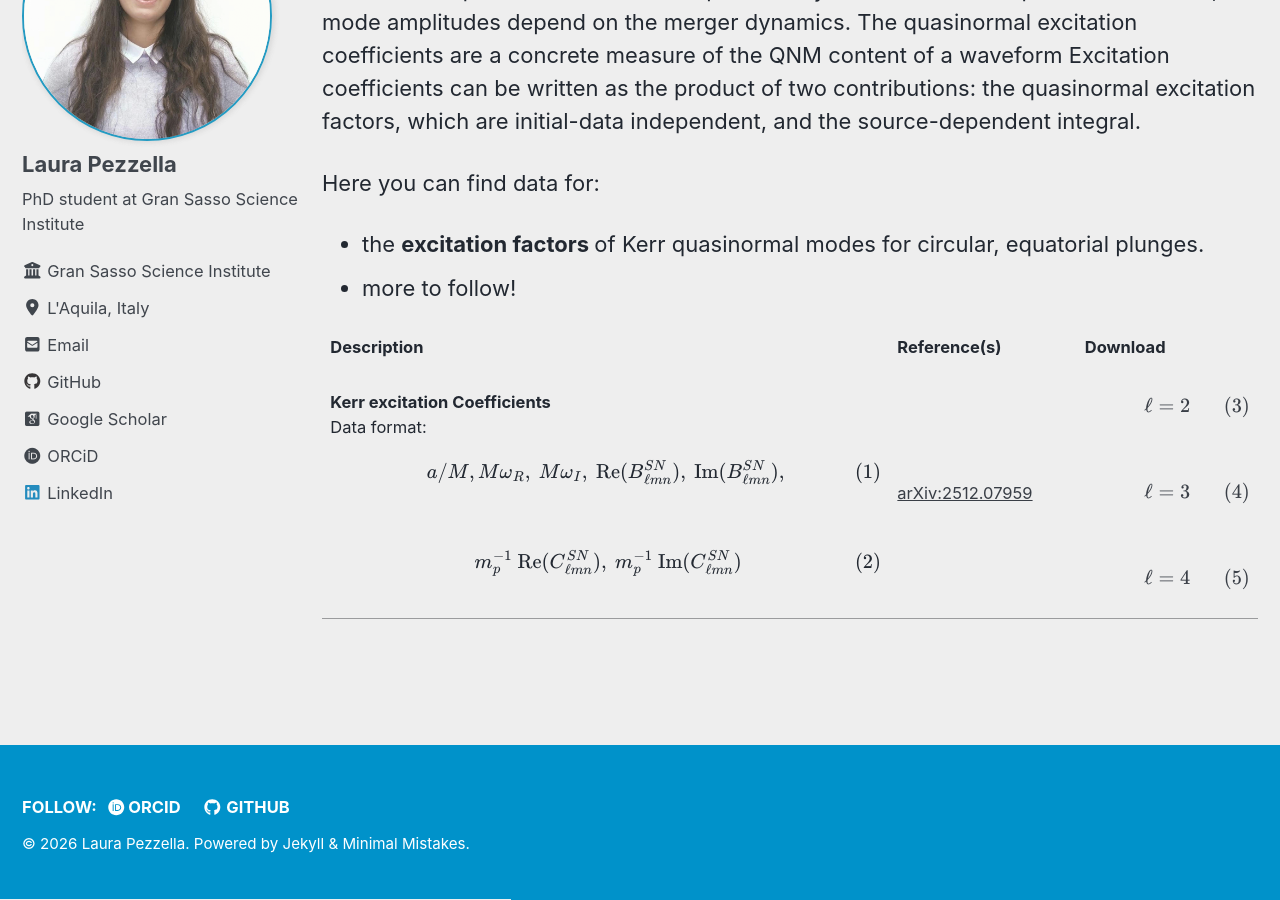
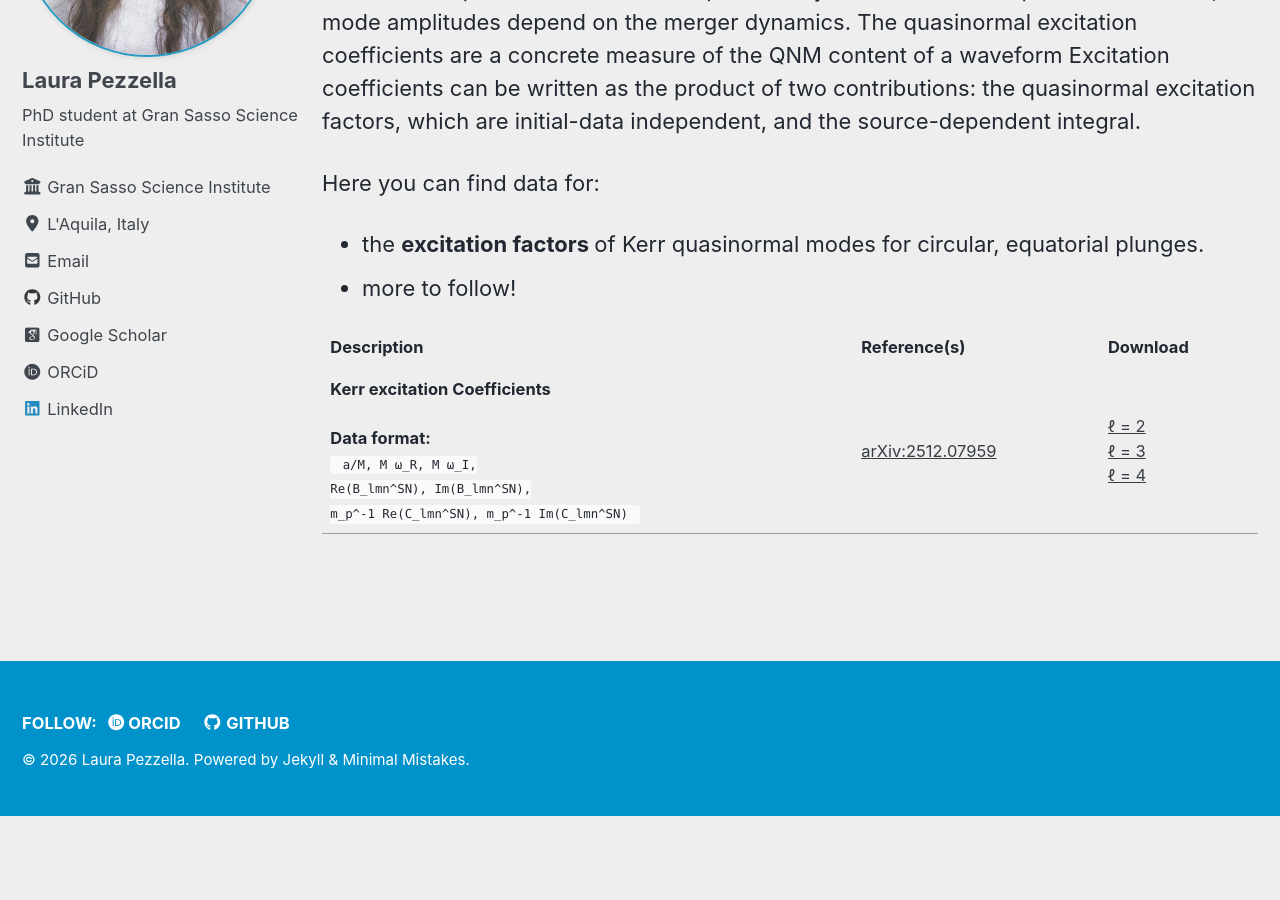
Before and after one commit to PezzLa/pezzla.github.io, a Jekyll site: the page built from _pages/ringdown.md, in a window 1280 px wide and 900 px high, scrolled down 388 px. Built offline with Jekyll 4.4.1, drawn with Linux system fonts in a browser that asks for light colours; some web fonts are replaced; formulas are drawn with MathJax 3; after the commit the page ends 1204 px from its top, so only the background shows below that.

Commit message:
Update ringdown.md

```diff
--- a/_pages/ringdown.md
+++ b/_pages/ringdown.md
@@ -23,21 +23,38 @@ Here you can find data for:
   <li> more to follow! </li>
 </ul>
 
-
 <table>
   <tr>
     <th scope="col">Description</th>
     <th scope="col">Reference(s)</th>
     <th scope="col">Download</th>
   </tr>
+
   <tr>
-    <td> <b> Kerr excitation Coefficients </b> <br>
-      Data format: <br>
-      $$a/M, M \omega_R, \ M \omega_I, \ \mathrm{Re}(B_{\ell mn}^{SN}), \ \mathrm{Im}(B_{\ell mn}^{SN}),$$ <br>
-      $$\ m_p^{-1}\ \mathrm{Re}(C_{\ell mn}^{SN}), \ m_p^{-1}\ \mathrm{Im}(C_{\ell mn}^{SN})$$ </td>
-    <td> <a href="https://arxiv.org/abs/2512.07959" target="_blank" rel="noopener"> arXiv:2512.07959</a></td>
-    <td> <a href="https://github.com/PezzLa/Excitation-Coefficients-Kerr/tree/main/Circular%20equatorial/l2" target="_blank" rel="noopener"> $$\ell=2 $$ </a> <br>
-    <a href="https://github.com/PezzLa/Excitation-Coefficients-Kerr/tree/main/Circular%20equatorial/l3" target="_blank" rel="noopener"> $$\ell=3 $$ </a> <br>
-    <a href="https://github.com/PezzLa/Excitation-Coefficients-Kerr/tree/main/Circular%20equatorial/l4" target="_blank" rel="noopener"> $$\ell=4 $$ </a> </td>
+    <td>
+      <b>Kerr excitation Coefficients</b><br><br>
+      <b>Data format:</b><br>
+      <code>
+      a/M, M ω_R, M ω_I,<br>
+      Re(B_lmn^SN), Im(B_lmn^SN),<br>
+      m_p^-1 Re(C_lmn^SN), m_p^-1 Im(C_lmn^SN)
+      </code>
+    </td>
+    <td>
+      <a href="https://arxiv.org/abs/2512.07959" target="_blank" rel="noopener">
+        arXiv:2512.07959
+      </a>
+    </td>
+    <td>
+      <a href="https://github.com/PezzLa/Excitation-Coefficients-Kerr/tree/main/Circular%20equatorial/l2" target="_blank" rel="noopener">
+        ℓ = 2
+      </a><br>
+      <a href="https://github.com/PezzLa/Excitation-Coefficients-Kerr/tree/main/Circular%20equatorial/l3" target="_blank" rel="noopener">
+        ℓ = 3
+      </a><br>
+      <a href="https://github.com/PezzLa/Excitation-Coefficients-Kerr/tree/main/Circular%20equatorial/l4" target="_blank" rel="noopener">
+        ℓ = 4
+      </a>
+    </td>
   </tr>
 </table>
```
